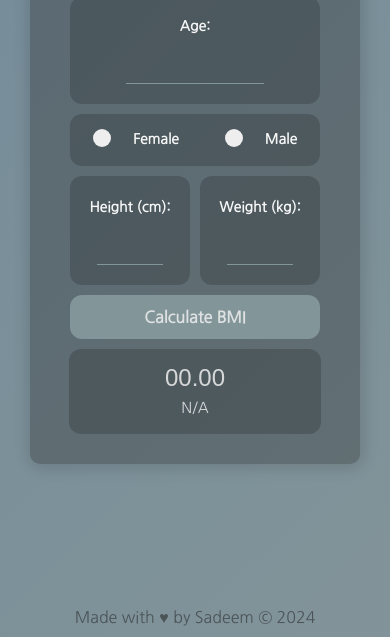
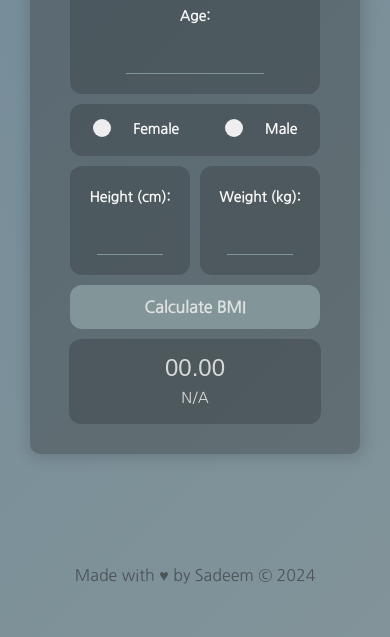
Before and after one commit to iamsadeem/Simple-BMI-calculator-HTML-CSS-JS, a plain HTML site: page src/index.html in a window 390 px wide. Shown: the part 207-844 px from the top of the page. Drawn offline with Linux system fonts and the light colour scheme; a web font is replaced by a local one.

Commit message:
last update

```diff
--- a/src/style.css
+++ b/src/style.css
@@ -321,7 +321,7 @@ input[type="number"]::-webkit-outer-spin-button {
 
     .box {
         width: 330px;
-        margin-top: 60px;
+        margin-top: 40px;
     }
 
     .age-input label, .height-input label, .weight-input label, .gender p {
@@ -365,6 +365,6 @@ input[type="number"]::-webkit-outer-spin-button {
     }
 
     footer {
-        padding-top: 70px;
+        padding-top: 28px;
     }
 }
```
